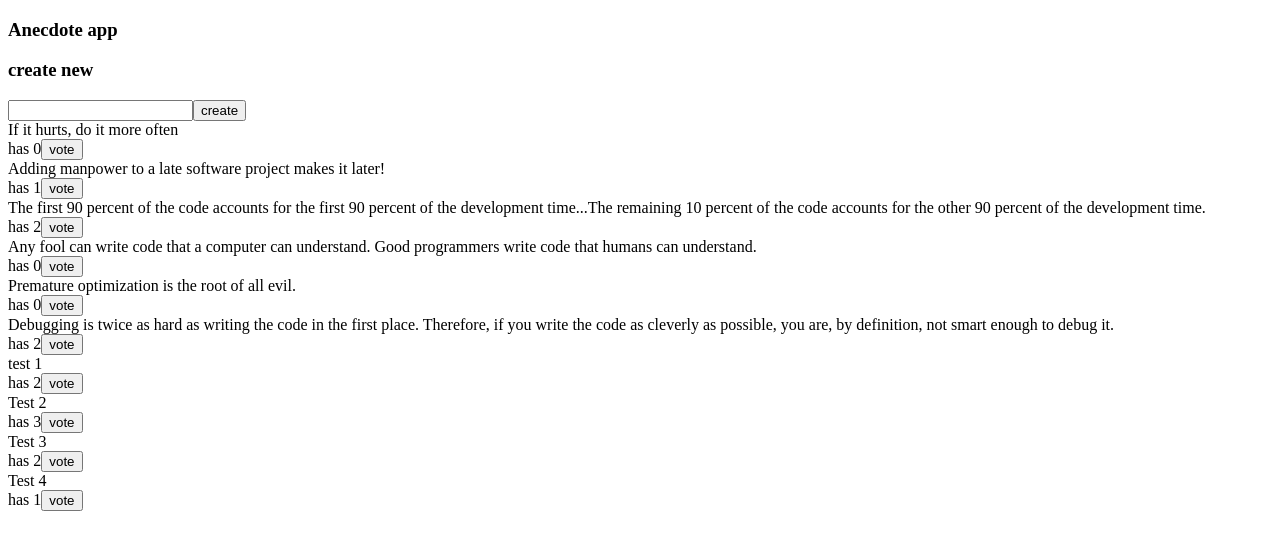
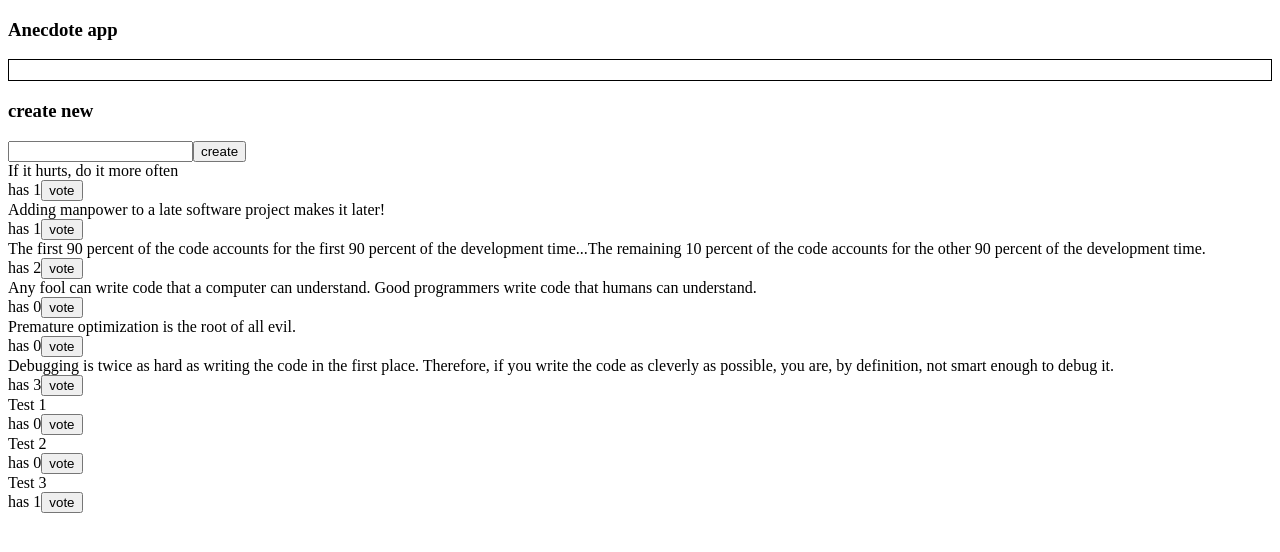
Before and after one commit to JKShima/FullStackOpen, a React (Vite) app in the folder Part6/query-anecdotes/: page / in a window 1280 px wide. Shown: the top 552 px of the page. Built offline with nearby package versions, Linux system fonts and the light colour scheme; data requests are answered from the project's data file.

Commit message:
Exercise 6.23

```diff
--- a/Part6/query-anecdotes/db.json
+++ b/Part6/query-anecdotes/db.json
@@ -3,7 +3,7 @@
     {
       "content": "If it hurts, do it more often",
       "id": "47145",
-      "votes": 0
+      "votes": 1
     },
     {
       "content": "Adding manpower to a late software project makes it later!",
@@ -28,27 +28,22 @@
     {
       "content": "Debugging is twice as hard as writing the code in the first place. Therefore, if you write the code as cleverly as possible, you are, by definition, not smart enough to debug it.",
       "id": "98312",
-      "votes": 2
+      "votes": 3
     },
     {
-      "content": "test 1",
-      "id": "LG1OJdz",
-      "votes": 2
+      "content": "Test 1",
+      "votes": 0,
+      "id": "v4vdzW2"
     },
     {
       "content": "Test 2",
-      "id": "x7S3p03",
-      "votes": 3
+      "votes": 0,
+      "id": "Epz2O1G"
     },
     {
       "content": "Test 3",
-      "id": "-ZhFuS_",
-      "votes": 2
-    },
-    {
-      "content": "Test 4",
       "votes": 1,
-      "id": "JO3Q3fB"
+      "id": "f_RfxfV"
     }
   ]
 }
--- a/Part6/query-anecdotes/src/App.jsx
+++ b/Part6/query-anecdotes/src/App.jsx
@@ -3,9 +3,11 @@ import Notification from './components/Notification'
 
 import { useQuery, useMutation, useQueryClient } from '@tanstack/react-query'
 import { getAnecdotes, updateAnecdote } from './services/requests'
+import { useNotificationDispatch } from './NotificationContext'
 
 const App = () => {
   const queryClient = useQueryClient()
+  const dispatch = useNotificationDispatch()
   const updateAnecdoteMutation = useMutation({
     mutationFn: updateAnecdote,
     onSuccess: () => {
@@ -13,8 +15,14 @@ const App = () => {
     }
   })
 
-  const handleVote = (anecdote) => {
+  const handleVote = async (anecdote) => {
     updateAnecdoteMutation.mutate({...anecdote, votes: anecdote.votes + 1})
+
+    await dispatch({ type: 'showNotification', payload: `Anecdote '${anecdote.content}' voted.`})
+
+    setTimeout(() => {
+      dispatch({ type: 'hideNotification'})
+    }, 5000)
   }
 
 
--- a/Part6/query-anecdotes/src/components/AnecdoteForm.jsx
+++ b/Part6/query-anecdotes/src/components/AnecdoteForm.jsx
@@ -1,9 +1,10 @@
 import { useMutation, useQueryClient } from "@tanstack/react-query"
 import { createAnecdote } from "../services/requests"
+import { useNotificationDispatch } from "../NotificationContext"
 
 const AnecdoteForm = () => {
   const queryClient = useQueryClient()
-
+  const dispatch = useNotificationDispatch()
   const newAnecdoteMutation = useMutation({
     mutationFn: createAnecdote,
     onSuccess: (newAnecdote) => {
@@ -12,11 +13,17 @@ const AnecdoteForm = () => {
     }
   })
 
-  const addAnecdote = (event) => {
+  const addAnecdote = async (event) => {
     event.preventDefault()
     const content = event.target.anecdote.value
     event.target.anecdote.value = ''
     newAnecdoteMutation.mutate({ content, votes: 0 })
+
+    await dispatch({ type: 'showNotification', payload: `Anecdote: ${content} has been added.`})
+
+    setTimeout(() => {
+      dispatch({type: 'hideNotification'})
+    }, 5000)
 }
 
   return (
--- a/Part6/query-anecdotes/src/components/Notification.jsx
+++ b/Part6/query-anecdotes/src/components/Notification.jsx
@@ -1,3 +1,5 @@
+import { useNotificationValue } from "../notificationContext"
+
 const Notification = () => {
   const style = {
     border: 'solid',
@@ -6,11 +8,13 @@ const Notification = () => {
     marginBottom: 5
   }
 
-  if (true) return null
+  const notification = useNotificationValue()
+
+  if (notification === '') return null
 
   return (
     <div style={style}>
-
+      {notification}
     </div>
   )
 }
--- a/Part6/query-anecdotes/src/main.jsx
+++ b/Part6/query-anecdotes/src/main.jsx
@@ -1,12 +1,15 @@
 import ReactDOM from 'react-dom/client'
 import { QueryClient, QueryClientProvider } from '@tanstack/react-query'
+import { NotificationContextProvider } from './NotificationContext'
 
 import App from './App'
 
 const queryClient = new QueryClient()
 
 ReactDOM.createRoot(document.getElementById('root')).render(
-  <QueryClientProvider client = {queryClient}>
-    <App />
-  </QueryClientProvider>
+  <NotificationContextProvider>
+    <QueryClientProvider client = {queryClient}>
+      <App />
+    </QueryClientProvider>
+  </NotificationContextProvider>
 )
--- /dev/null
+++ b/Part6/query-anecdotes/src/notificationContext.jsx
@@ -0,0 +1,36 @@
+import { createContext, useReducer, useContext } from 'react'
+
+const notificacionReducer = (state, action) => {
+  switch(action.type) {
+    case 'showNotification':
+      return action.payload
+    case 'hideNotification':
+      return ''
+    default:
+      return state
+  }
+}
+
+const NotificationContext = createContext()
+
+export const NotificationContextProvider = (props) => {
+  const [notification, notificationDispatch] = useReducer(notificacionReducer, ' ')
+
+  return (
+    <NotificationContext.Provider value={[notification, notificationDispatch]}>
+      {props.children}
+    </NotificationContext.Provider>
+  )
+}
+
+export const useNotificationValue = () => {
+  const notificationAndDispatch = useContext(NotificationContext)
+  return notificationAndDispatch[0]
+}
+
+export const useNotificationDispatch = () => {
+  const notificationAndDispatch = useContext(NotificationContext)
+  return notificationAndDispatch[1]
+}
+
+export default NotificationContext
```
